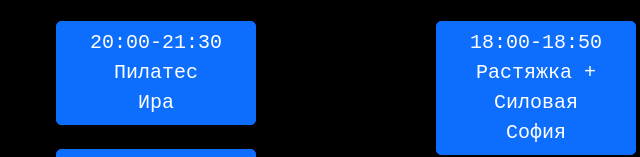
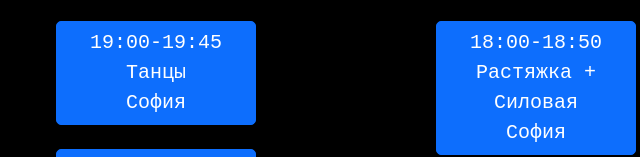
Before and after one commit to starscream001/timetableYogaWay, a plain HTML site: page index.html in a window 1280 px wide. Shown: the part 798-955 px from the top of the page, 104-744 px from the left. Drawn offline with nearby package versions, Linux system fonts and the light colour scheme.

Commit message:
Update index.html

```diff
--- a/index.html
+++ b/index.html
@@ -51,6 +51,7 @@
                     <tr class="text-center"><button class="btn btn-md btn-primary" onclick="sofia()">10:30-11:30<br>Растяжка + Силовая<br>София</button></tr><br><br>
                     <tr class="text-center"><button class="btn btn-md btn-primary" onclick="max()">15:00-16:30<br>Единоборство для детей и подростков Вин Чун<br>Максим</button></tr><br><br>
                     <tr class="text-center"><button class="btn btn-md btn-primary" onclick="sofia()">17:00-18:30<br>Растяжка + Силовая<br>София</button></tr><br><br>
+                    <tr class="text-center"><button class="btn btn-md btn-primary" onclick="sofia()">19:00-19:45<br>Танцы<br>София</button></tr><br><br>
                     <tr class="text-center"><button class="btn btn-md btn-primary" onclick="ira()">20:00-21:30<br>Пилатес<br>Ира</button></tr><br><br>
                     <tr class="text-center"><button class="btn btn-md btn-primary" onclick="ilya()">21:30-23:00<br>Единоборство Вин Чун (Взрослые)<br>Илья</button></tr><br><br>
                 </div>
```
